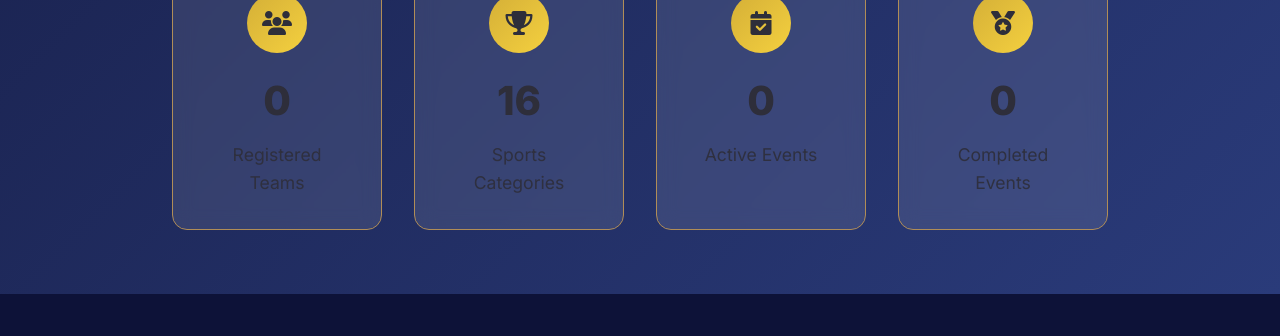
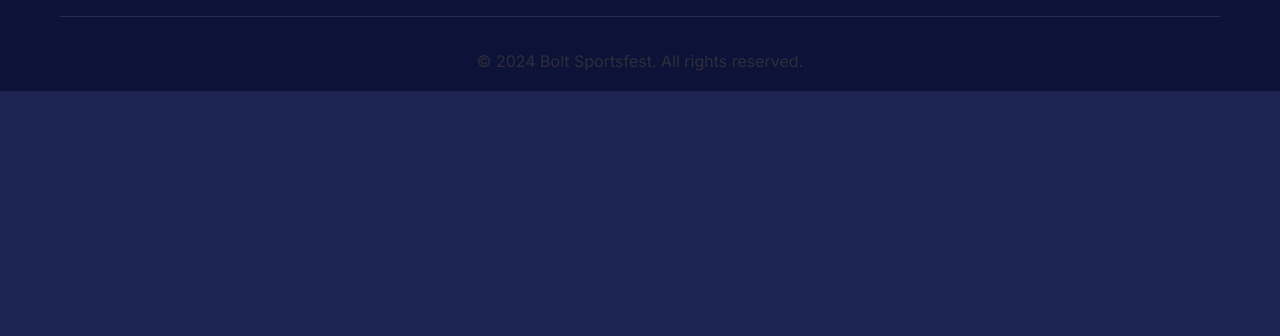
Before and after one commit to MuhammadWaleedAliKhanSherwani/SportsfestWebsite, a website: page portal/index.html in a window 1280 px wide. Shown: the part 1738-2074 px from the top of the page. After the commit the page ends 1829 px from the top, so only its background shows below. Drawn offline with Linux system fonts and the light colour scheme; no server answers.

Commit message:
Remove Quick Stats section from portal page
- Removed the Quick Stats section containing:
  * Registered Teams counter
  * Sports Categories counter
  * Active Events counter
  * Completed Events counter
- Simplified portal page layout
- Maintains clean portal selection interface without statistics

```diff
--- a/portal/index.html
+++ b/portal/index.html
@@ -124,50 +124,6 @@
         </div>
     </section>
 
-    <!-- Quick Stats -->
-    <section class="portal-stats">
-        <div class="container">
-            <div class="stats-grid">
-                <div class="stat-card">
-                    <div class="stat-icon">
-                        <i class="fas fa-users"></i>
-                    </div>
-                    <div class="stat-content">
-                        <h3 id="totalTeams">0</h3>
-                        <p>Registered Teams</p>
-                    </div>
-                </div>
-                <div class="stat-card">
-                    <div class="stat-icon">
-                        <i class="fas fa-trophy"></i>
-                    </div>
-                    <div class="stat-content">
-                        <h3>16</h3>
-                        <p>Sports Categories</p>
-                    </div>
-                </div>
-                <div class="stat-card">
-                    <div class="stat-icon">
-                        <i class="fas fa-calendar-check"></i>
-                    </div>
-                    <div class="stat-content">
-                        <h3 id="activeEvents">0</h3>
-                        <p>Active Events</p>
-                    </div>
-                </div>
-                <div class="stat-card">
-                    <div class="stat-icon">
-                        <i class="fas fa-medal"></i>
-                    </div>
-                    <div class="stat-content">
-                        <h3 id="completedEvents">0</h3>
-                        <p>Completed Events</p>
-                    </div>
-                </div>
-            </div>
-        </div>
-    </section>
-
     <!-- Footer -->
     <footer class="footer">
         <div class="container">
```
